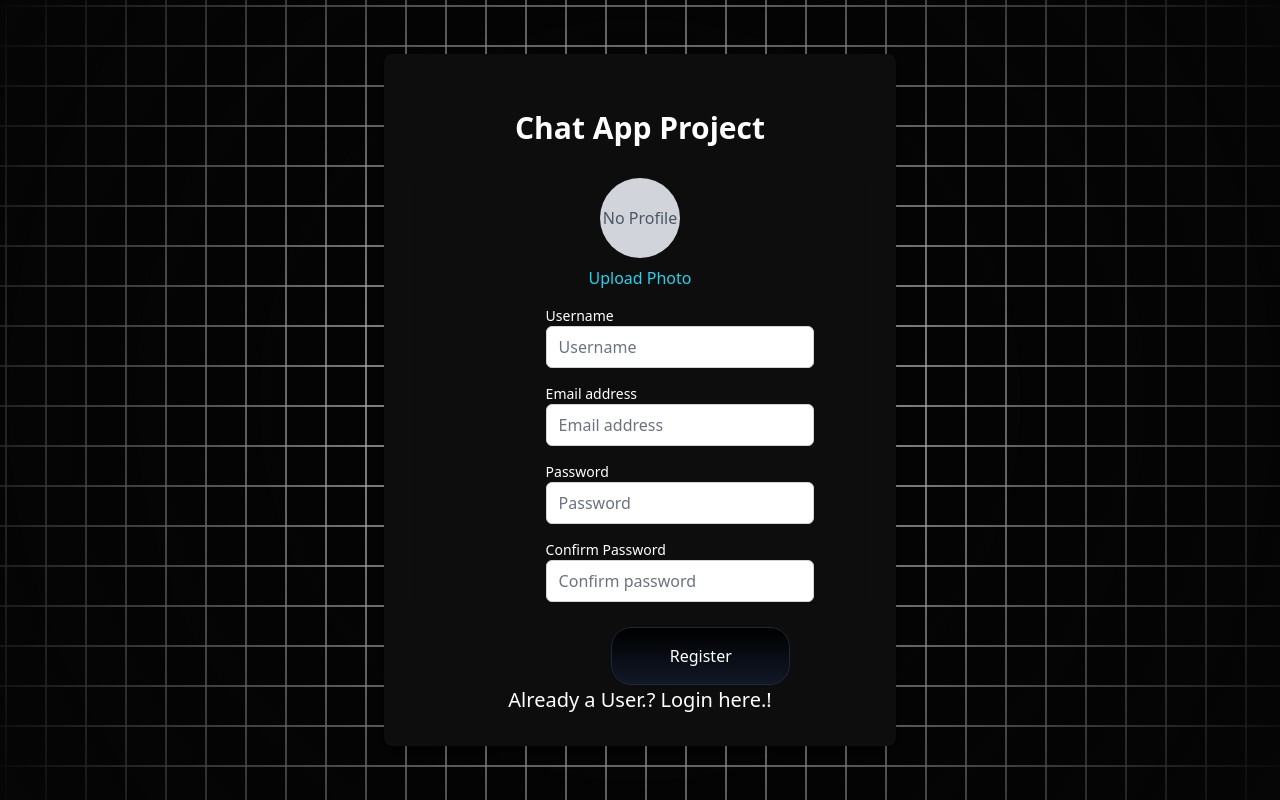
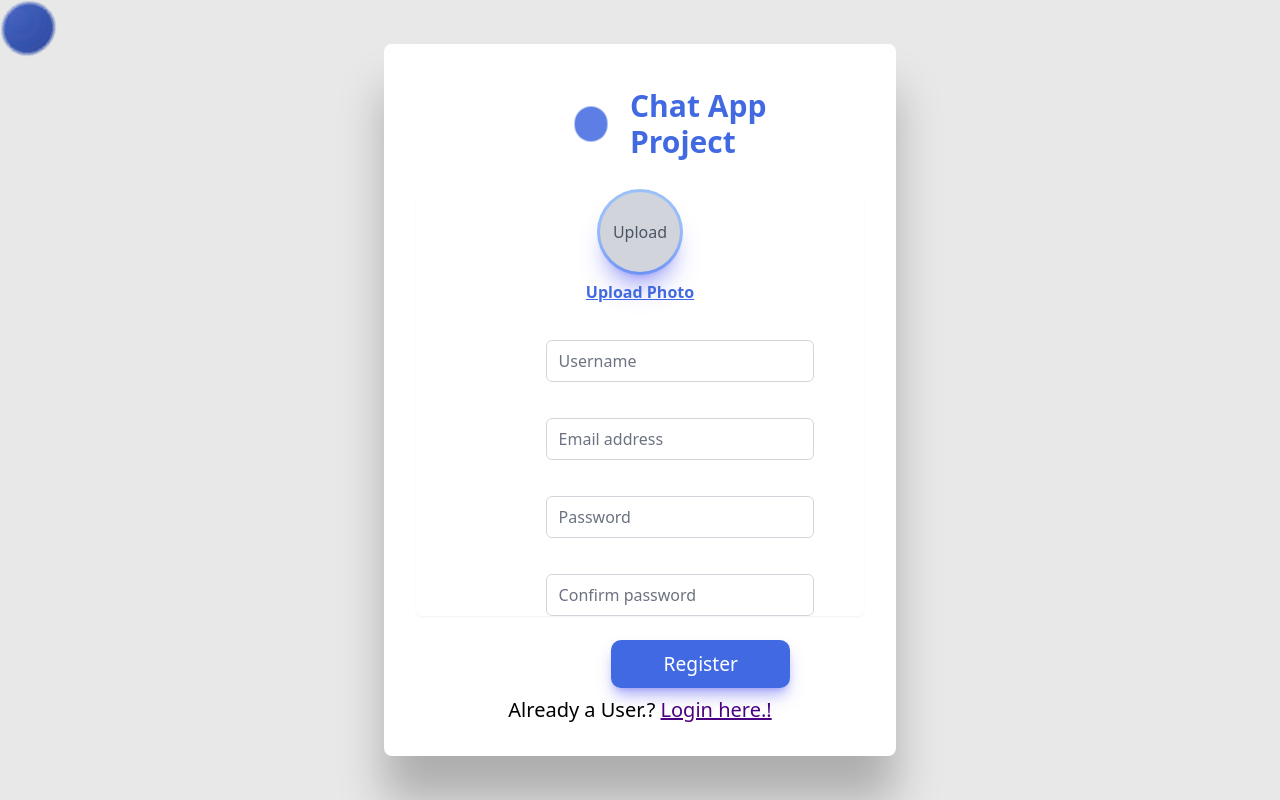
Before and after one commit to Moheenkhan1/chatapp-project, a React (Vite) app in the folder frontend/: page /register in a window 1280 px wide. Built offline with nearby package versions, Linux system fonts and the light colour scheme.

Commit message:
UI updated

```diff
--- a/frontend/package.json
+++ b/frontend/package.json
@@ -10,6 +10,7 @@
     "preview": "vite preview"
   },
   "dependencies": {
+    "@react-spring/web": "^9.7.5",
     "axios": "^1.7.9",
     "emoji-picker-react": "^4.12.0",
     "global": "^4.4.0",
--- /dev/null
+++ b/frontend/src/components/Blobcursor.jsx
@@ -0,0 +1,112 @@
+import { useTrail, animated } from '@react-spring/web'
+import { useRef, useEffect, useCallback } from 'react'
+
+const fast = { tension: 1200, friction: 40 }
+const slow = { mass: 10, tension: 200, friction: 50 }
+const trans = (x, y) =>
+  `translate3d(${x}px,${y}px,0) translate3d(-50%,-50%,0)`
+
+export default function BlobCursor({ blobType = 'circle', fillColor = '#4169E1' }) {
+  const [trail, api] = useTrail(3, i => ({
+    xy: [0, 0],
+    config: i === 0 ? fast : slow,
+  }))
+
+  const ref = useRef()
+
+  const updatePosition = useCallback(() => {
+    if (ref.current) {
+      const rect = ref.current.getBoundingClientRect()
+      return { left: rect.left, top: rect.top }
+    }
+    return { left: 0, top: 0 }
+  }, [])
+
+  const handleMove = e => {
+    const { left, top } = updatePosition()
+    const x = e.clientX || (e.touches && e.touches[0].clientX)
+    const y = e.clientY || (e.touches && e.touches[0].clientY)
+    api.start({ xy: [x - left, y - top] })
+  }
+
+  useEffect(() => {
+    const handleResize = () => {
+      updatePosition()
+    }
+    window.addEventListener('resize', handleResize)
+    return () => {
+      window.removeEventListener('resize', handleResize)
+    }
+  }, [updatePosition])
+
+  // Define sizes for each animated div (nth-child)
+  const sizes = [
+    { width: 60, height: 60 },
+    { width: 125, height: 125 },
+    { width: 75, height: 75 },
+  ]
+
+  // Define pseudo-element styles (replacing ::after)
+  const pseudoStyles = [
+    { top: 20, left: 20, width: 20, height: 20 },
+    { top: 35, left: 35, width: 35, height: 35 },
+    { top: 25, left: 25, width: 25, height: 25 },
+  ]
+
+  return (
+    <div className="w-full h-full">
+      <svg style={{ position: 'absolute', width: 0, height: 0 }}>
+        <filter id="blob">
+          <feGaussianBlur in="SourceGraphic" result="blur" stdDeviation="30" />
+          <feColorMatrix
+            in="blur"
+            values="1 0 0 0 0 0 1 0 0 0 0 0 1 0 0 0 0 0 35 -10"
+          />
+        </filter>
+      </svg>
+      <div
+        ref={ref}
+        className="absolute w-full h-full overflow-hidden bg-transparent select-none cursor-default"
+        style={{
+          filter: 'url("#blob")',
+          WebkitTouchCallout: 'none',
+          WebkitUserSelect: 'none',
+          KhtmlUserSelect: 'none',
+          MozUserSelect: 'none',
+          msUserSelect: 'none',
+        }}
+        onMouseMove={handleMove}
+        onTouchMove={handleMove}
+      >
+        {trail.map((props, index) => (
+          <animated.div
+            key={index}
+            className="absolute shadow-[10px_10px_5px_0_rgba(0,0,0,0.75)] opacity-60"
+            style={{
+              transform: props.xy.to(trans),
+              width: `${sizes[index].width}px`,
+              height: `${sizes[index].height}px`,
+              willChange: 'transform',
+              borderRadius: blobType === 'circle' ? '50%' : '0%',
+              backgroundColor: fillColor,
+            }}
+          >
+            {/* Pseudo-element replacement */}
+            <div
+              className="pointer-events-none"
+              style={{
+                position: 'absolute',
+                top: `${pseudoStyles[index].top}px`,
+                left: `${pseudoStyles[index].left}px`,
+                width: `${pseudoStyles[index].width}px`,
+                height: `${pseudoStyles[index].height}px`,
+                borderRadius: '50%',
+                background: 'rgba(255,255,255,0.8)',
+              }}
+            />
+          </animated.div>
+        ))}
+      </div>
+    </div>
+  )
+}
--- a/frontend/src/pages/Home.jsx
+++ b/frontend/src/pages/Home.jsx
@@ -88,7 +88,7 @@ const Home = () => {
   return (
     <div className="flex h-screen bg-black text-white overflow-hidden">
       <Sidebar setSelectedContact={setSelectedContact} currentUser={currentUser} setCurrentUser={setCurrentUser} contacts={contacts} socket={socket} />
-      <div className="w-[1px] bg-cyan-400"></div>
+      <div className="w-[1px] bg-[#4169E1] "></div>
       <MainChat selectedContact={selectedContact} currentUser={currentUser} socket={socket} setCurrentUser={setCurrentUser} />
     </div>
   );
--- a/frontend/src/pages/Login.jsx
+++ b/frontend/src/pages/Login.jsx
@@ -7,6 +7,7 @@ import { UserDataContext } from '../Contexts/UserContext';
 import { Link } from 'react-router-dom';
 import { ToastContainer, toast , Bounce } from 'react-toastify';
 import "react-toastify/dist/ReactToastify.css";
+import BlobCursor from '../components/Blobcursor';
 
 
 function Login() {
@@ -66,14 +67,17 @@ function Login() {
   };
 
   return (
-    <div className="min-h-screen min-w-screen flex items-center justify-center bg-[#060606] overflow-hidden">
-      <div className="absolute inset-0">
-        <Squares speed={0.5} squareSize={40} direction="diagonal" borderColor="#fff" hoverFillColor="cyan" />
-      </div>
-      <div className="max-w-[40%] w-full space-y-8 p-8 bg-[#0D0D0D] rounded-lg shadow-md z-10">
-        <h2 className="text-3xl font-extrabold text-white text-center">Chat App Project</h2>
+    <div className="h-screen w-screen flex items-center justify-center bg-[#E8E8E8] overflow-hidden">
+      <BlobCursor className=' absolute inset-0 ' />
+      <div className="w-[30%] h-[50%] space-y-8 p-8 bg-[#FFFFFF] rounded-lg  z-10 shadow-[0_45px_45px_rgba(0,0,0,0.25)] absolute ">
+      <div className="flex items-center  ml-[6.5rem] " >
+          <div className="pulse animate-pulseCustom mt-3 h-[2rem] w-[2rem] rounded-full bg-[#4169E1] "></div>
+            <h2 className="mt-3 ml-[1.5rem] text-3xl font-extrabold text-[#4169E1]">
+              Chat App Project
+            </h2>
+          </div>
         <form onSubmit={handleSubmit} className="space-y-6">
-          <div className="space-y-4">
+          <div className="space-y-4 mt-10 ">
             <div>
               <label htmlFor="username" className="block text-sm font-medium text-white">Username</label>
               <input
@@ -99,11 +103,15 @@ function Login() {
               />
             </div>
           </div>
-          <div className="text-center flex flex-col">
-            <StarBorder as="button" color="cyan" speed="5s">Login</StarBorder>
+          <div className="flex flex-col text-center" >
+              <button
+                className="custom-class shadow-lg shadow-indigo-500/50 ml-[9.2rem] mt-9 w-[40%]  p-[10px] rounded-[10px] text-[#fff] text-[1.2rem] bg-[royalblue] hover:bg-[#385AC2]  "
+              >
+                Login
+              </button>
 
-            <Link to={'/register'} className='text-white text-xl' >New User.? Register Here</Link>
-          </div>
+              <Link to={'/login'} className=" text-xl mt-5 " > New here.? <span className=" text-[indigo] underline " >Register here.!</span>  </Link>
+            </div>
 
         </form>
       </div>
--- a/frontend/src/pages/Register.jsx
+++ b/frontend/src/pages/Register.jsx
@@ -6,6 +6,7 @@ import axios from "axios";
 import { Link } from 'react-router-dom'
 import { ToastContainer, toast , Bounce } from 'react-toastify';
 import "react-toastify/dist/ReactToastify.css";
+import BlobCursor from '../components/Blobcursor'
 
 function Register() {
   const [file, setFile] = useState(null);
@@ -28,7 +29,7 @@ function Register() {
         pauseOnHover: true,
         draggable: true,
         progress: undefined,
-        theme: "dark", // You can change this to "light" if needed
+        theme: "colored", // You can change this to "light" if needed
       });
 
       return;
@@ -100,19 +101,12 @@ function Register() {
 
   return (
     <>
-      <div className="min-h-screen min-w-screen flex items-center justify-center bg-[#060606] overflow-hidden">
-        <div className="absolute inset-0">
-          <Squares
-            speed={0.5}
-            squareSize={40}
-            direction="diagonal"
-            borderColor="#fff"
-            hoverFillColor="cyan"
-          />
-        </div>
-        <div className="max-w-[40%] w-full space-y-8 p-8 bg-[#0D0D0D] rounded-lg shadow-md z-10">
-          <div>
-            <h2 className="mt-6 text-center text-3xl font-extrabold text-white">
+      <div className="h-screen w-screen flex items-center justify-center bg-[#E8E8E8] overflow-hidden">
+      <BlobCursor className=' absolute inset-0 ' />
+        <div className="w-[40%]  space-y-8 p-8 bg-[#FFFFFF] rounded-lg  z-10 shadow-[0_45px_45px_rgba(0,0,0,0.25)] absolute ">
+          <div className="flex items-center  ml-[10rem] " >
+            <div className="pulse animate-pulseCustom mt-3 h-[2rem] w-[2rem] rounded-full bg-[#4169E1] "></div>
+            <h2 className="mt-3 ml-[1.5rem] text-3xl font-extrabold text-[#4169E1]">
               Chat App Project
             </h2>
           </div>
@@ -124,7 +118,7 @@ function Register() {
                   htmlFor="fileInput"
                   className="cursor-pointer flex flex-col items-center"
                 >
-                  <div className="w-20 h-20 bg-gray-300 rounded-full flex items-center justify-center text-gray-600 overflow-hidden">
+                  <div className="w-20 h-20 bg-gray-300 ring shadow-xl shadow-indigo-500/50 rounded-full flex items-center justify-center text-gray-600 overflow-hidden">
                     {file ? (
                       <img
                         src={URL.createObjectURL(file)}
@@ -132,7 +126,7 @@ function Register() {
                         className="rounded-full object-cover w-full h-full"
                       />
                     ) : (
-                      <span>No Profile</span>
+                      <span>Upload</span>
                     )}
                   </div>
                   <input
@@ -141,7 +135,7 @@ function Register() {
                     onChange={handleFileChange}
                     className="hidden"
                   />
-                  <span className="text-cyan-400 mt-2">Upload Photo</span>
+                  <span className="text-[#4169E1] font-bold underline mt-2">Upload Photo</span>
                 </label>
               </div>
 
@@ -236,16 +230,13 @@ function Register() {
 
             {/* Submit Button */}
             <div className="flex flex-col text-center" >
-              <StarBorder
-                as="button"
-                className="custom-class ml-[12.2rem] w-[40%]"
-                color="cyan"
-                speed="5s"
+              <button
+                className="custom-class shadow-lg shadow-indigo-500/50 ml-[12.2rem] w-[40%]  p-[10px] rounded-[10px] text-[#fff] text-[1.2rem] bg-[royalblue] hover:bg-[#385AC2]  "
               >
                 Register
-              </StarBorder>
+              </button>
 
-              <Link to={'/login'} className="text-white text-xl " > Already a User.? Login here.! </Link>
+              <Link to={'/login'} className=" text-xl mt-2 " > Already a User.? <span className=" text-[indigo] underline " >Login here.!</span>  </Link>
             </div>
           </form>
         </div>
--- a/frontend/tailwind.config.js
+++ b/frontend/tailwind.config.js
@@ -9,6 +9,7 @@ export default {
       animation: {
         'star-movement-bottom': 'star-movement-bottom linear infinite alternate',
         'star-movement-top': 'star-movement-top linear infinite alternate',
+        pulseCustom: "pulseCustom 1.5s infinite",
       },
       keyframes: {
         'star-movement-bottom': {
@@ -19,6 +20,10 @@ export default {
           '0%': { transform: 'translate(0%, 0%)', opacity: '1' },
           '100%': { transform: 'translate(100%, 0%)', opacity: '0' },
         },
+        pulseCustom: {
+          "0%, 100%": { transform: "scale(1)", opacity: "1" },
+          "50%": { transform: "scale(1.2)", opacity: "0.7" },
+        },
       },
     },
   },
```
Also changed, not shown: frontend/src/components/MainChat.jsx (+28 -27 lines), frontend/src/components/Sidebar.jsx (+24 -19 lines), 3 other files (tests, documents, lock files or other folders).
